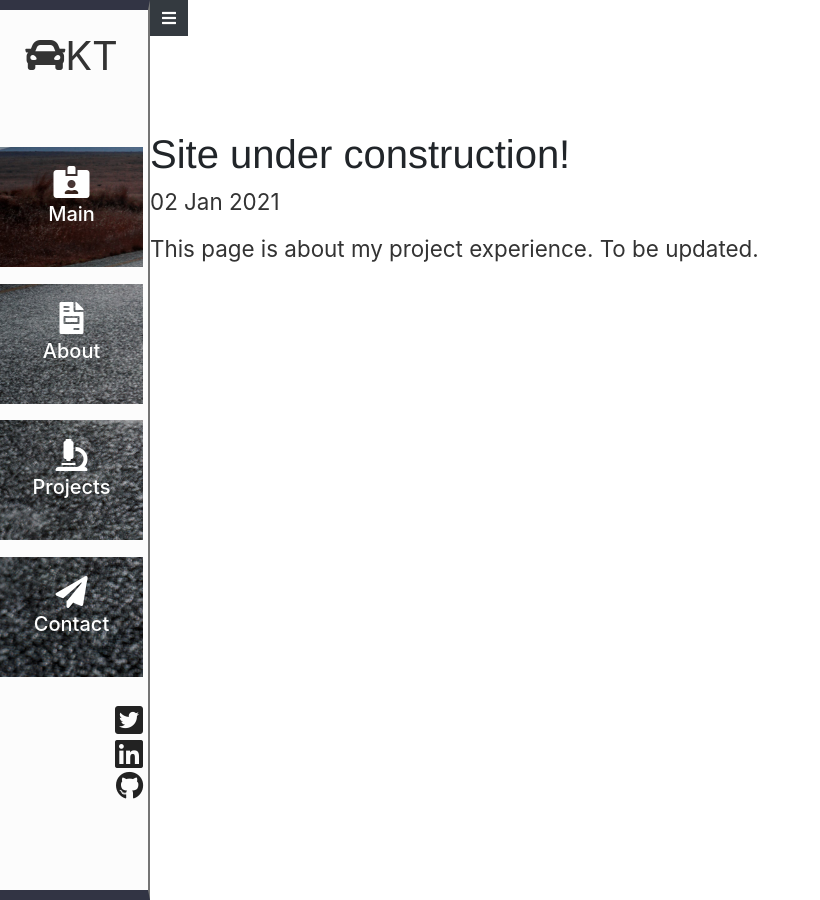
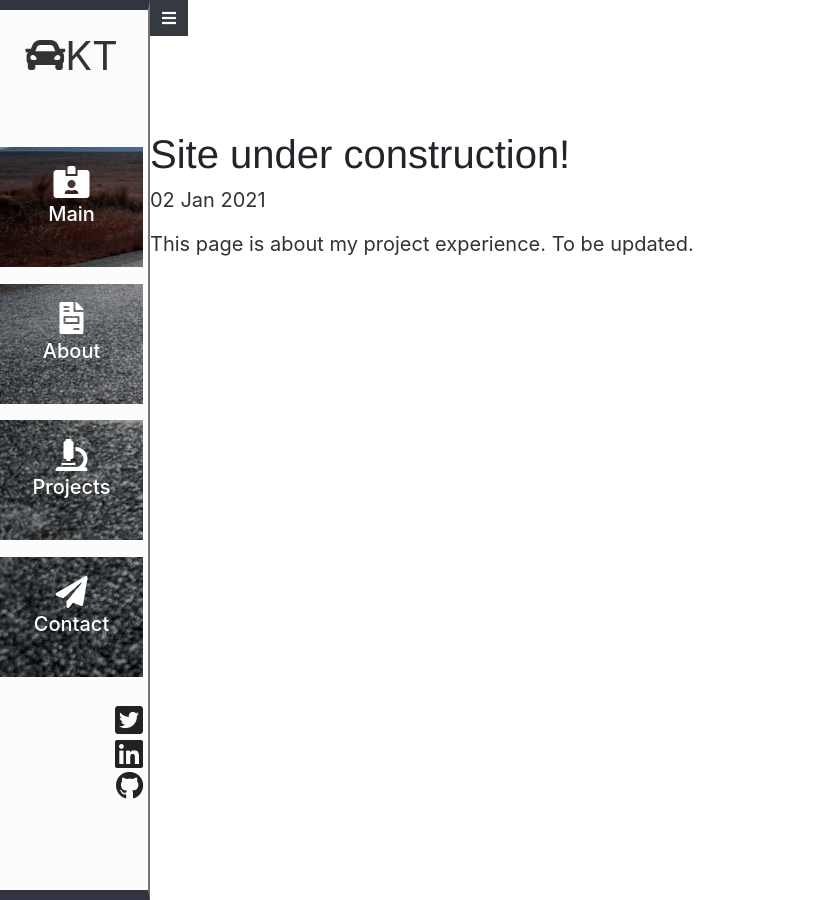
Before and after one commit to ktchen0504/ktchen0504.github.io, a Jekyll site: the page built from _posts/2021-01-02-Project-under-construction.md, in a window 1280 px wide. Shown: the whole page, without its empty margins (0-820 px from the left). Built offline with Jekyll 4.4.1, drawn with Linux system fonts in a browser that asks for light colours; nearby versions of some CDN libraries.

Commit message:
update blog css

```diff
--- a/css/blog.css
+++ b/css/blog.css
@@ -41,12 +41,12 @@
   font-family:'Helvetica', 'Arial', 'Sans-Serif';
 }
 .posts p {
-  font-size: 1.4em;
+  font-size: 1.25em;
   line-height: 1.4em;
   color: #333;
 }
 .post ul {
-  font-size: 1.4em;
+  font-size: 1.25em;
   line-height: 1.4em;
   color: #333;
 }
```
